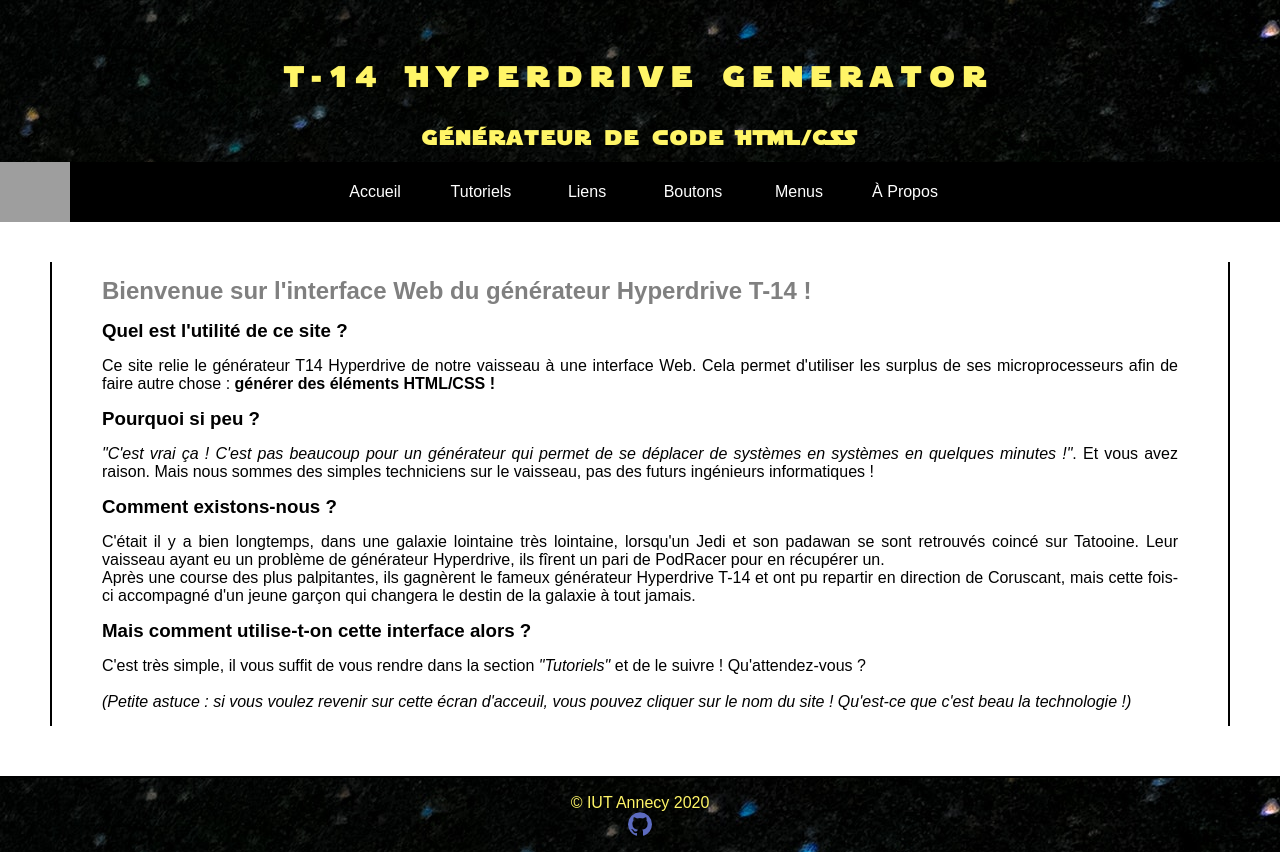
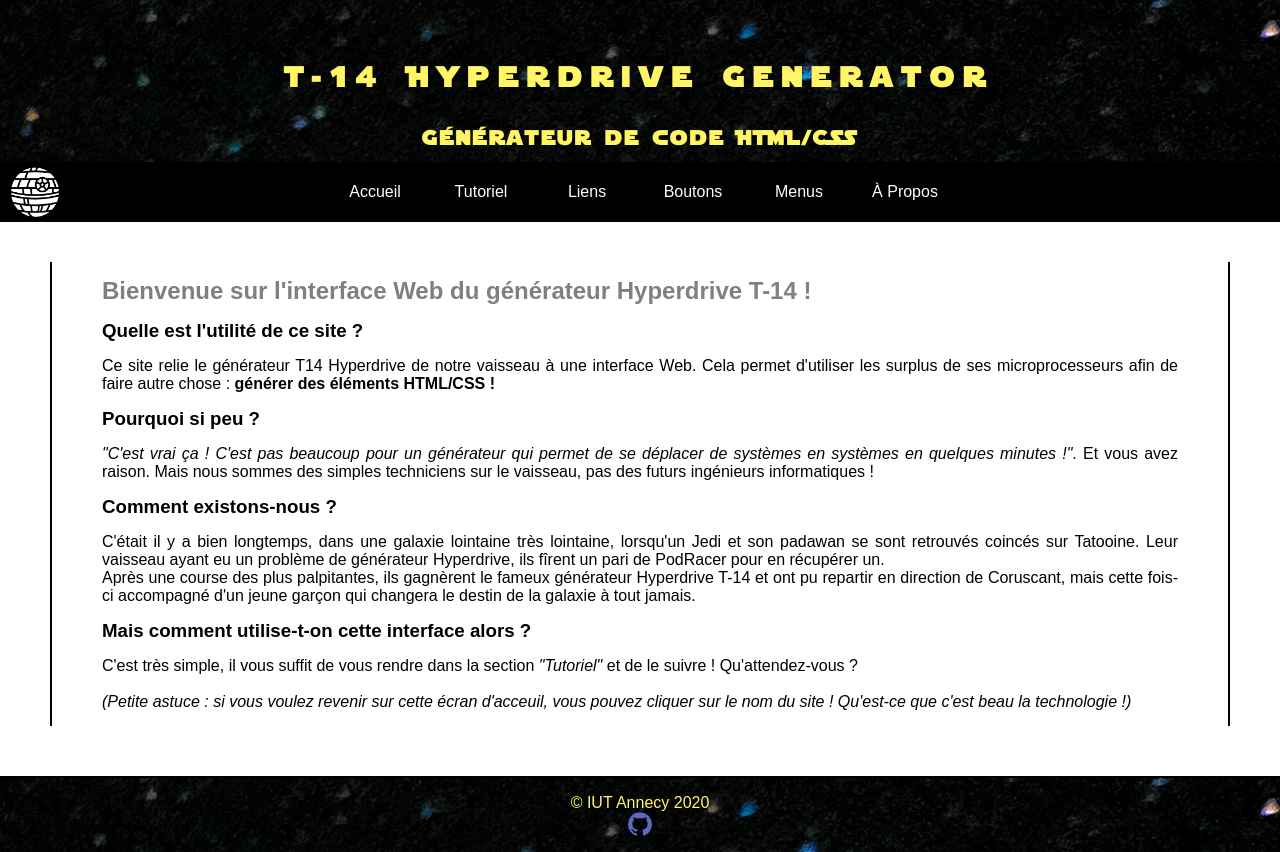
Before and after one commit to Ygdrazil/Hyperdrive-T14-Generator, a PHP site: page /index.php in a window 1280 px wide. Run offline with PHP 8.4, Linux system fonts and the light colour scheme; grey boxes are pictures that could not be loaded.

Commit message:
Petit probleme d'orthographe regle

```diff
--- a/index.php
+++ b/index.php
@@ -27,7 +27,7 @@
           </a>
           <a href="index.php?id=tuto" data-target="1">
             <li <?php if(!empty($_GET)){ if($_GET["id"] == "tuto") echo "class='btnMenuActive'"; } ?>>
-              Tutoriels
+              Tutoriel
             </li>
           </a>
           <a href="index.php?id=liens" data-target="2">
--- a/templates/home.html
+++ b/templates/home.html
@@ -3,7 +3,7 @@
     Bienvenue sur l'interface Web du générateur Hyperdrive T-14 !
   </h2>
   <h3>
-    Quel est l'utilité de ce site ?
+    Quelle est l'utilité de ce site ?
   </h3>
   <p>
     Ce site relie le générateur T14 Hyperdrive de notre vaisseau à une interface Web. Cela permet d'utiliser les surplus de ses microprocesseurs afin de faire autre chose : <b>générer des éléments HTML/CSS !</b>
@@ -18,7 +18,7 @@
     Comment existons-nous ?
   </h3>
   <p>
-    C'était il y a bien longtemps, dans une galaxie lointaine très lointaine, lorsqu'un Jedi et son padawan se sont retrouvés coincé sur Tatooine.
+    C'était il y a bien longtemps, dans une galaxie lointaine très lointaine, lorsqu'un Jedi et son padawan se sont retrouvés coincés sur Tatooine.
     Leur vaisseau ayant eu un problème de générateur Hyperdrive, ils fîrent un pari de PodRacer pour en récupérer un. <br />
     Après une course des plus palpitantes, ils gagnèrent le fameux générateur Hyperdrive T-14 et ont pu repartir en direction de Coruscant, mais cette fois-ci accompagné d'un jeune garçon qui changera le destin de la galaxie à tout jamais.
   </p>
@@ -26,7 +26,7 @@
     Mais comment utilise-t-on cette interface alors ?
   </h3>
   <p>
-    C'est très simple, il vous suffit de vous rendre dans la section <i>"Tutoriels"</i> et de le suivre ! Qu'attendez-vous ? <br /> <br />
+    C'est très simple, il vous suffit de vous rendre dans la section <i>"Tutoriel"</i> et de le suivre ! Qu'attendez-vous ? <br /> <br />
     <i>(Petite astuce : si vous voulez revenir sur cette écran d'acceuil, vous pouvez cliquer sur le nom du site ! Qu'est-ce que c'est beau la technologie !)</i>
   </p>
 </content>
--- a/templates/tuto.html
+++ b/templates/tuto.html
@@ -6,7 +6,7 @@
   <p>
     Bienvenue sur le tutoriel d'utilisation de l'interface web T-14 Hyperdrive Generator. <br>
     Cette application vous permettra de créer de manière simple et efficace des parties de votre site internet, tel que des liens ou des boutons.<br>
-    Après avoir suivi ce tutoriel vous saurez travaillez de manière efficace avec cette interface.
+    Après avoir suivi ce tutoriel vous saurez travailler de manière efficace avec cette interface.
   </p>
 
   <h3>Episode 1 : Les options</h3>
```
Also changed, not shown: img/dark_logo.png, img/light_logo.ico (added).
